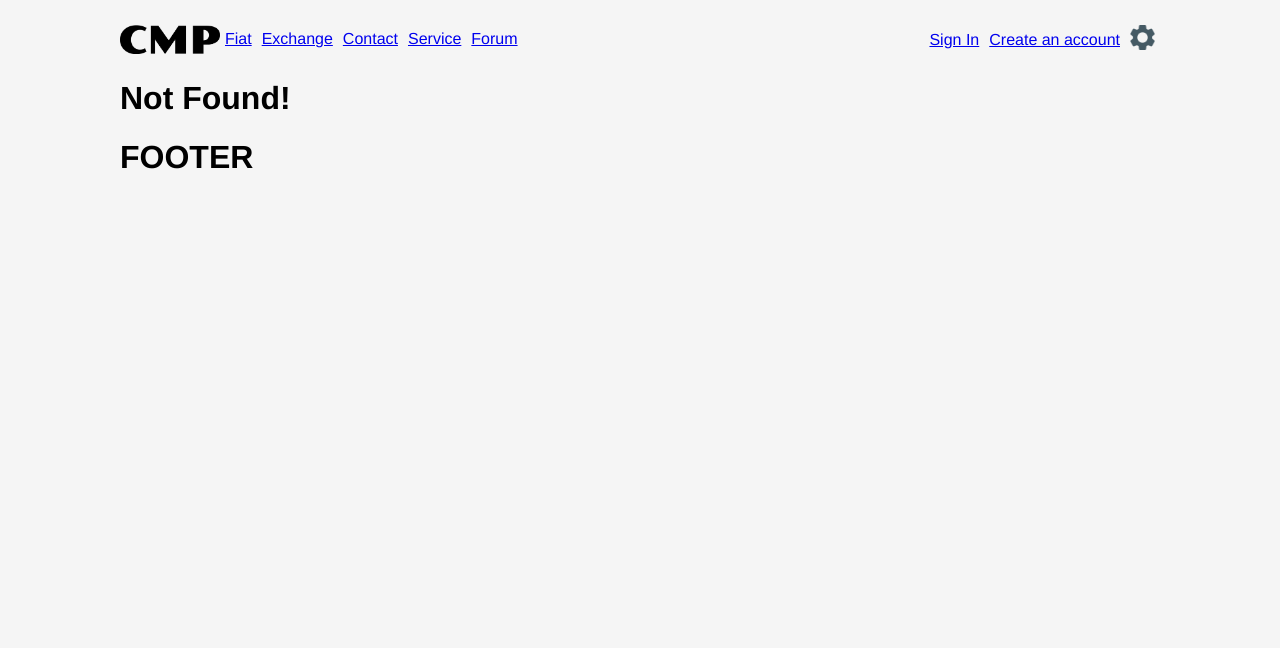
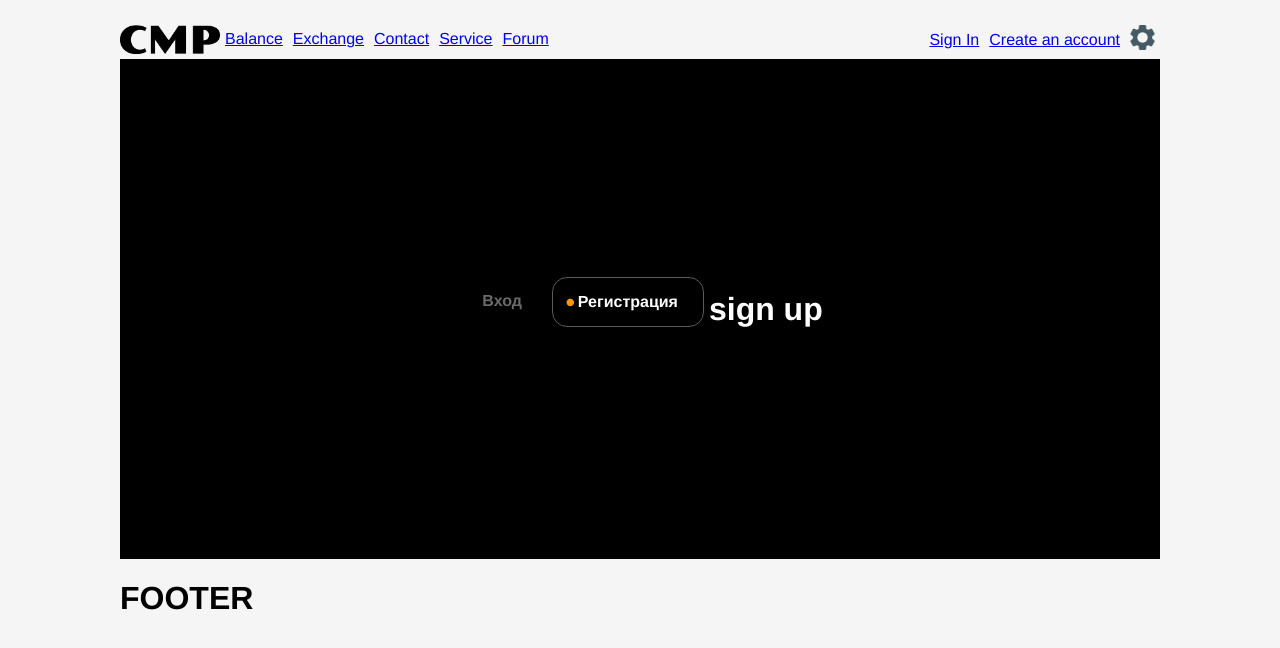
Before and after one commit to AntonGG/cmp, a React app: page /#/auth/signUp in a window 1280 px wide. Before the commit this address led to /#/auth/signIn. Shown: the top 648 px of the page. Built offline with nearby package versions, Linux system fonts and the light colour scheme.

Commit message:
refactoring

```diff
--- a/package.json
+++ b/package.json
@@ -2,7 +2,6 @@
   "name": "cmp",
   "version": "0.1.0",
   "private": true,
-  "homepage": "http://antongg.github.io/cmp",
   "dependencies": {
     "@babel/core": "7.9.0",
     "@svgr/webpack": "4.3.3",
--- a/src/App.jsx
+++ b/src/App.jsx
@@ -12,9 +12,7 @@ export class App extends Component {
       <div>
         <AppBar />
         <div className="body">
-          <RenderRoutes routes={ROUTES} isAuth={this.props.isAuth} />
-          {/* <RenderPublicRoutes routes={ROUTES.PUBLIC_ROUTES} /> */}
-          {/* <RenderPrivateRoutes routes={ROUTES.PUBLIC_ROUTES} isAuth={this.props.isAuth} /> */}
+          <RenderRoutes routes={ROUTES({ isAuth: this.props.isAuth })} />
         </div>
         <Footer />
       </div>
@@ -56,7 +54,13 @@ function displayRouteMenu(routes) {
   );
 }
 
-const mapStateToProps = (state) => ({ isAuth: state.User.isAuth });
+const mapStateToProps = (state) => ({
+  isAuth: state.User.isAuth,
+  mnemonic: state.User.mnemonic,
+  isLoading: state.App.isLoading,
+  isError: state.App.isError,
+  errorMsg: state.App.errorMsg,
+});
 
 const mapDispatchToProps = {};
 
--- a/src/components/AppBar/LeftMenu/LeftMenu.jsx
+++ b/src/components/AppBar/LeftMenu/LeftMenu.jsx
@@ -4,7 +4,7 @@ import { Link } from "react-router-dom";
 const LeftMenu = () => {
   return (
     <div className="left-menu">
-      <Link to="/home">Fiat</Link>
+      <Link to="/lk/balance">Balance</Link>
       <Link to="/home">Exchange</Link>
       <Link to="/home">Contact</Link>
       <Link to="/home">Service</Link>
--- a/src/components/Auth/Menu.jsx
+++ b/src/components/Auth/Menu.jsx
@@ -1,13 +1,19 @@
 import React from "react";
-
+import "../../sass/auth/menu.sass";
 const Menu = (props) => {
   console.log(props.type);
   return (
-    <div className="menu">
-      <div className={`menu-tab ${props.type ? "menu-tab__active" : ""}`}>
+    <div className="auth-menu">
+      <div
+        className={`auth-menu-tab ${props.type ? "auth-menu-tab__active" : ""}`}
+      >
         Вход
       </div>
-      <div className={`menu-tab ${!props.type ? "menu-tab__active" : ""}`}>
+      <div
+        className={`auth-menu-tab ${
+          !props.type ? "auth-menu-tab__active" : ""
+        }`}
+      >
         Регистрация
       </div>
     </div>
--- /dev/null
+++ b/src/configs/config.js
@@ -0,0 +1,4 @@
+const config = {
+  url: "https://krotovvv.pythonanywhere.com/api/",
+};
+export default config;
--- a/src/index.js
+++ b/src/index.js
@@ -5,12 +5,12 @@ import App from "./App";
 import * as serviceWorker from "./serviceWorker";
 import { Provider } from "react-redux";
 import store from "./store";
-import { BrowserRouter } from "react-router-dom";
+import { BrowserRouter, HashRouter } from "react-router-dom";
 ReactDOM.render(
   <Provider store={store}>
-    <BrowserRouter>
+    <HashRouter basename="/">
       <App />
-    </BrowserRouter>
+    </HashRouter>
   </Provider>,
   document.getElementById("root")
 );
--- a/src/reducers/index.js
+++ b/src/reducers/index.js
@@ -1,4 +1,4 @@
 import { combineReducers } from "redux";
-import Auth from "./App/index";
+import App from "./App/index";
 import User from "./User/index";
-export const rootReducer = combineReducers({ Auth, User });
+export const rootReducer = combineReducers({ App, User });
--- a/src/routes.js
+++ b/src/routes.js
@@ -16,48 +16,20 @@ const CreateRoute = (route) => {
   );
 };
 
-// генерирует публичный свитч
-export const RenderPublicRoutes = ({ routes }) => {
+export function RenderRoutes({ routes }) {
+  console.log(routes);
   return (
     <Switch>
       {routes.map((route, i) => {
+        console.log(route);
         return <CreateRoute key={route.key} {...route} />;
-      })}
-      {/* <Route component={() => <h1>Not Found Public!</h1>} /> */}
-    </Switch>
-  );
-};
-
-//генерирует приватный свитч
-export const RenderPrivateRoutes = ({ routes, isAuth }) => {
-  return isAuth ? (
-    <Switch>
-      {routes.map((route, i) => {
-        return <CreateRoute key={route.key} {...route} />;
-      })}
-      <Route component={() => <h1>Not Found Private!</h1>} />
-    </Switch>
-  ) : (
-    <Redirect to={{ pathname: "/auth/signIn" }} />
-  );
-};
-
-export function RenderRoutes({ routes, isAuth }) {
-  //console.log(routes);
-  return true ? (
-    <Switch>
-      {routes.map((route, i) => {
-        console.log(route);
-        return <CreateRoute key={route.key} {...route} isAuth={isAuth} />;
       })}
       <Route component={() => <h1>Not Found!</h1>} />
     </Switch>
-  ) : (
-    <h1>Forbidden!</h1>
   );
 }
 
-const ROUTES = [
+const ROUTES = ({ isAuth }) => [
   { path: "/home", key: "ROOT", exact: true, component: () => <h1>HOME</h1> },
   {
     path: "/auth",
@@ -72,7 +44,6 @@ const ROUTES = [
       {
         path: "/auth/signUp",
         key: "AUTH_SIGNUP",
-        exact: true,
         component: SignUp,
       },
     ],
@@ -80,9 +51,9 @@ const ROUTES = [
   {
     path: "/lk",
     key: "LK",
-    component: (props, isAuth) => {
-      console.log(props.isAuth);
-      if (!props) {
+    component: (props) => {
+      console.log("ISAUTH: " + isAuth);
+      if (!isAuth) {
         alert("You need to log in to access app routes");
         return <Redirect to={"/"} />;
       }
```
Also changed, not shown: src/components/PersonalArea/BalanceSelector.jsx (added, +18 -0 lines).
